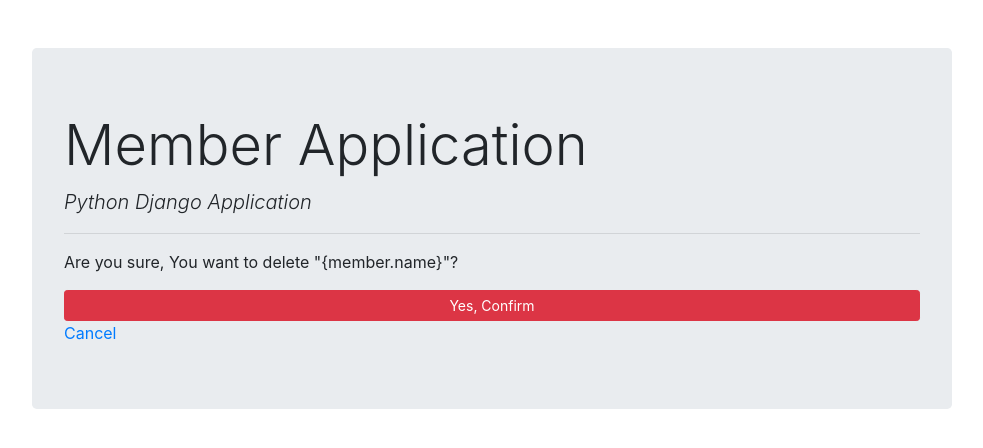
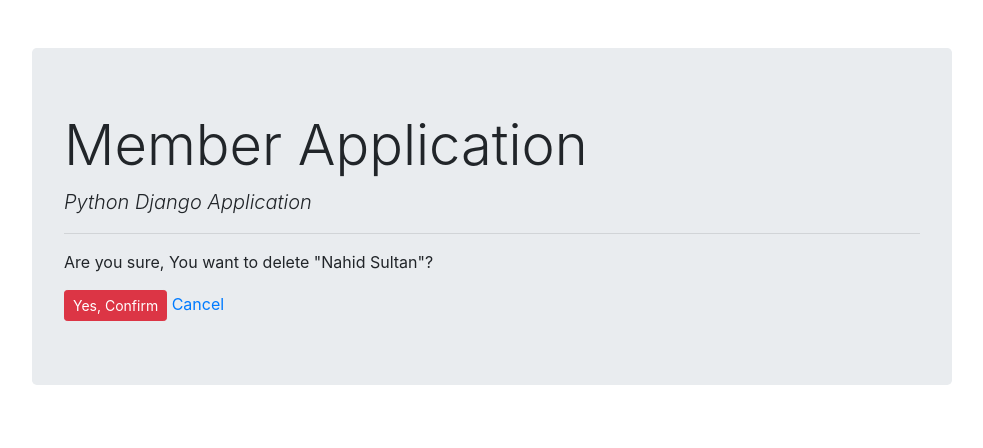
Before and after one commit to nahidsultan19/user, a Django app: page /delete/1/ in a window 1280 px wide. Shown: the part 56-504 px from the top of the page, without its empty margins (148-1131 px from the left). Run offline with Django 3.2, Linux system fonts and the light colour scheme; data comes from the database, SQL or seed files in the repository; both versions use the stored data as it was after the commit; some libraries are stand-ins or nearby versions.

Commit message:
Member delete template modified

```diff
--- a/templates/member/member-delete.html
+++ b/templates/member/member-delete.html
@@ -1,12 +1,12 @@
 {% extends 'base.html' %}
 {% block content %}
 
-<p>Are you sure, You want to delete "{member.name}"?</p>
+<p>Are you sure, You want to delete "{{member_delete}}"?</p>
 
 <form action="" method="POST">
     {% csrf_token %}
-    <button type="submit" class="btn btn-danger btn-block btn-sm">Yes, Confirm</button>
-    <a href="{% url 'member-list' %}">Cancel</a>
+    <button type="submit" class="btn btn-danger btn-sm">Yes, Confirm</button>
+    <a href="{% url 'member-list' %}" class="text-decoration-none">Cancel</a>
 </form>
 
 {% endblock %}
```
Also changed, not shown: db.sqlite3.
